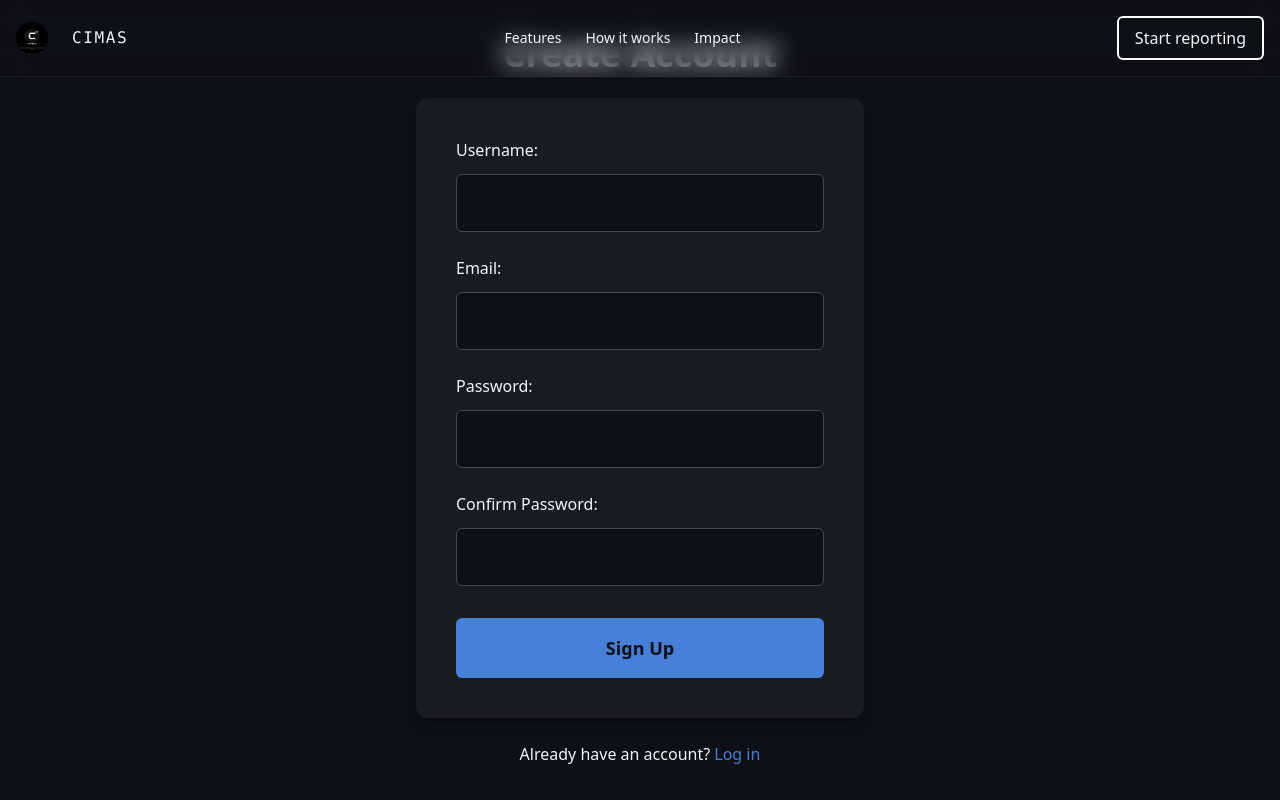
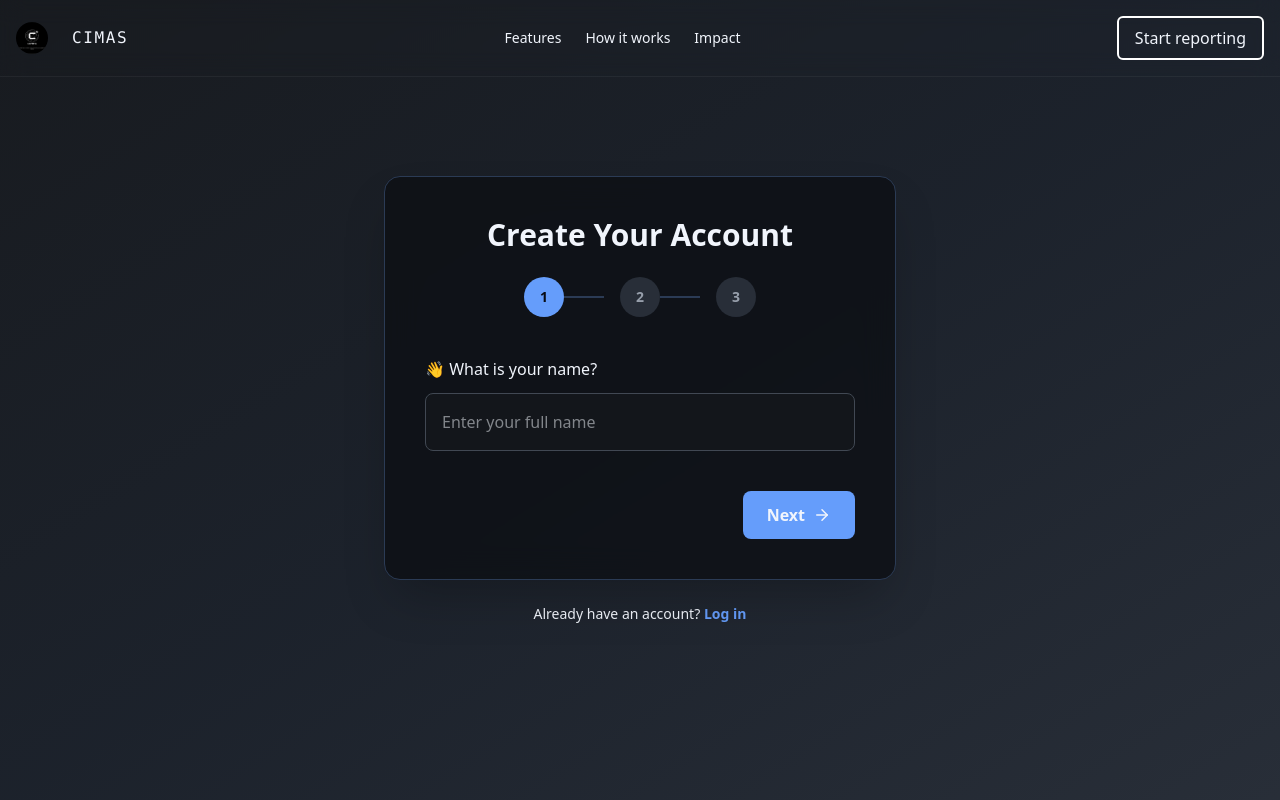
Before and after one commit to ziomega/Cybercrime-Incident-Management-and-Awareness-System, a React (Vite) app in the folder frontend/: page /signup in a window 1280 px wide. Built offline with nearby package versions, Linux system fonts and the light colour scheme.

Commit message:
feat:multi-step form added to sign-up page

```diff
--- a/frontend/src/components/Signup.jsx
+++ b/frontend/src/components/Signup.jsx
@@ -1,99 +1,216 @@
-import { useState } from 'react';
-import { Link, useNavigate } from 'react-router-dom';
-import { signup as signupApi } from '../api/auth'; // Assuming you have a signup function in your API
+import { useState } from "react";
+import { useNavigate, Link } from "react-router-dom";
+import { signup as signupApi } from "../api/auth";
+import { ArrowRight, ArrowLeft, CheckCircle } from "lucide-react";
 
-function Signup() {
-  const [username, setUsername] = useState('');
-  const [email, setEmail] = useState('');
-  const [password, setPassword] = useState('');
-  const [confirmPassword, setConfirmPassword] = useState('');
-  const [error, setError] = useState('');
+export default function Signup() {
+  const [step, setStep] = useState(1);
+  const [form, setForm] = useState({
+    username: "",
+    email: "",
+    password: "",
+    confirmPassword: "",
+  });
+  const [error, setError] = useState("");
   const navigate = useNavigate();
 
-  const handleSubmit = async (e) => {
-    e.preventDefault();
-    setError('');
+  const handleChange = (e) => {
+    setForm({ ...form, [e.target.name]: e.target.value });
+  };
 
-    if (password !== confirmPassword) {
-      setError("Passwords don't match.");
-      return;
+  const handleNext = () => {
+    if (step === 1 && !form.username) return setError("Please enter your name.");
+    if (step === 2 && !form.email) return setError("Please enter your email.");
+    if (step === 3) {
+      if (!form.password) return setError("Please create a password.");
+      if (form.password !== form.confirmPassword)
+        return setError("Passwords do not match.");
     }
+    setError("");
+    setStep((prev) => prev + 1);
+  };
 
+  const handlePrev = () => {
+    setError("");
+    setStep((prev) => prev - 1);
+  };
+
+  const handleSubmit = async () => {
     try {
-      await signupApi({ username, email, password });
-      navigate('/login'); // Redirect to login after successful signup
+      await signupApi(form);
+      navigate("/login");
     } catch (err) {
-      setError(err.message || 'Failed to create an account. Please try again.');
+      setError(err.message || "Failed to create an account. Please try again.");
     }
   };
 
+  const steps = [1, 2, 3];
+
   return (
-    <div className="flex flex-col items-center justify-center min-h-screen p-8">
-      <h1 className="mb-6 text-4xl font-bold">Create Account</h1>
+    <div className="min-h-screen flex flex-col justify-center items-center bg-gradient-to-br from-[oklch(0.22_0.01_260)] via-[oklch(0.25_0.02_260)] to-[oklch(0.3_0.02_260)] p-8 text-[oklch(0.97_0.01_260)]">
+      <div className="bg-[oklch(0.17_0.01_260)]/80 backdrop-blur-lg shadow-2xl rounded-2xl p-10 w-full max-w-lg border border-[oklch(0.35_0.05_260)] relative overflow-hidden">
+        <h1 className="text-3xl font-bold mb-6 text-center">
+          {step < 4 ? "Create Your Account" : "All Set!"}
+        </h1>
+
+        {/* Step circles */}
+        <div className="flex justify-center mb-10">
+          <div className="flex items-center gap-4">
+            {steps.map((s, i) => (
+              <div key={i} className="flex items-center">
+                <div
+                  className={`w-10 h-10 flex items-center justify-center rounded-full text-sm font-semibold transition-all duration-300 ${
+                    step >= s
+                      ? "bg-[oklch(0.7_0.15_260)] text-[oklch(0.15_0.02_260)]"
+                      : "bg-[oklch(0.3_0.02_260)] text-[oklch(0.7_0.02_260)]"
+                  }`}
+                >
+                  {s}
+                </div>
+                {i !== steps.length - 1 && (
+                  <div
+                    className={`w-10 h-[2px] transition-all duration-300 ${
+                      step > s
+                        ? "bg-[oklch(0.7_0.15_260)]"
+                        : "bg-[oklch(0.35_0.05_260)]"
+                    }`}
+                  ></div>
+                )}
+              </div>
+            ))}
+          </div>
+        </div>
+
         {error && (
-        <div className="w-full max-w-md p-4 mb-6 text-center text-red-400 bg-red-900 bg-opacity-25 border border-red-400 rounded-lg">
+          <div className="mb-6 p-3 text-sm text-center text-red-400 border border-red-400 bg-red-900/20 rounded-lg">
             {error}
           </div>
         )}
-      <form
-        onSubmit={handleSubmit}
-        className="flex flex-col gap-6 p-10 rounded-xl bg-[oklch(0.22_0.01_260)] w-full max-w-md shadow-lg"
-      >
-        <div className="flex flex-col">
-          <label className="mb-3 text-base font-medium">Username:</label>
+
+        {/* Step forms */}
+        <div className="transition-all duration-500 ease-in-out">
+          {step === 1 && (
+            <div>
+              <label className="block mb-3 text-base font-medium">
+                👋 What is your name?
+              </label>
               <input
                 type="text"
-            value={username}
-            onChange={(e) => setUsername(e.target.value)}
-            required
-            className="p-4 rounded-md border border-[oklch(0.4_0.01_260)] bg-[oklch(0.17_0.01_260)] text-[oklch(0.97_0.01_260)] text-base transition-colors duration-200 focus:outline-none focus:border-[oklch(0.6_0.15_260)] focus:ring-2 focus:ring-[oklch(0.6_0.15_260/0.3)]"
+                name="username"
+                value={form.username}
+                onChange={handleChange}
+                placeholder="Enter your full name"
+                className="w-full p-4 rounded-lg bg-[oklch(0.2_0.01_260)] border border-[oklch(0.4_0.02_260)] focus:outline-none focus:ring-2 focus:ring-[oklch(0.7_0.15_260)]"
               />
             </div>
-        <div className="flex flex-col">
-          <label className="mb-3 text-base font-medium">Email:</label>
+          )}
+
+          {step === 2 && (
+            <div>
+              <label className="block mb-3 text-base font-medium">
+               What is your email?
+              </label>
               <input
                 type="email"
-            value={email}
-            onChange={(e) => setEmail(e.target.value)}
-            required
-            className="p-4 rounded-md border border-[oklch(0.4_0.01_260)] bg-[oklch(0.17_0.01_260)] text-[oklch(0.97_0.01_260)] text-base transition-colors duration-200 focus:outline-none focus:border-[oklch(0.6_0.15_260)] focus:ring-2 focus:ring-[oklch(0.6_0.15_260/0.3)]"
+                name="email"
+                value={form.email}
+                onChange={handleChange}
+                placeholder="Enter your email"
+                className="w-full p-4 rounded-lg bg-[oklch(0.2_0.01_260)] border border-[oklch(0.4_0.02_260)] focus:outline-none focus:ring-2 focus:ring-[oklch(0.7_0.15_260)]"
               />
             </div>
-        <div className="flex flex-col">
-          <label className="mb-3 text-base font-medium">Password:</label>
+          )}
+
+          {step === 3 && (
+            <div>
+              <label className="block mb-3 text-base font-medium">
+                🔒 Create a password
+              </label>
               <input
                 type="password"
-            value={password}
-            onChange={(e) => setPassword(e.target.value)}
-            required
-            className="p-4 rounded-md border border-[oklch(0.4_0.01_260)] bg-[oklch(0.17_0.01_260)] text-[oklch(0.97_0.01_260)] text-base transition-colors duration-200 focus:outline-none focus:border-[oklch(0.6_0.15_260)] focus:ring-2 focus:ring-[oklch(0.6_0.15_260/0.3)]"
+                name="password"
+                value={form.password}
+                onChange={handleChange}
+                placeholder="Enter password"
+                className="w-full mb-4 p-4 rounded-lg bg-[oklch(0.2_0.01_260)] border border-[oklch(0.4_0.02_260)] focus:outline-none focus:ring-2 focus:ring-[oklch(0.7_0.15_260)]"
+              />
+              <label className="block mb-3 text-base font-medium">
+                ✅ Confirm your password
+              </label>
+              <input
+                type="password"
+                name="confirmPassword"
+                value={form.confirmPassword}
+                onChange={handleChange}
+                placeholder="Re-enter password"
+                className="w-full p-4 rounded-lg bg-[oklch(0.2_0.01_260)] border border-[oklch(0.4_0.02_260)] focus:outline-none focus:ring-2 focus:ring-[oklch(0.7_0.15_260)]"
               />
             </div>
-        <div className="flex flex-col">
-          <label className="mb-3 text-base font-medium">Confirm Password:</label>
-          <input
-            type="password"
-            value={confirmPassword}
-            onChange={(e) => setConfirmPassword(e.target.value)}
-            required
-            className="p-4 rounded-md border border-[oklch(0.4_0.01_260)] bg-[oklch(0.17_0.01_260)] text-[oklch(0.97_0.01_260)] text-base transition-colors duration-200 focus:outline-none focus:border-[oklch(0.6_0.15_260)] focus:ring-2 focus:ring-[oklch(0.6_0.15_260/0.3)]"
-          />
+          )}
+
+          {step === 4 && (
+            <div className="flex flex-col items-center text-center py-8">
+              <CheckCircle className="w-16 h-16 text-[oklch(0.7_0.15_260)] mb-4" />
+              <h2 className="text-2xl font-semibold mb-2">
+                You're all set, {form.username}!
+              </h2>
+              <p className="text-[oklch(0.8_0.02_260)]">
+                Redirecting you to login...
+              </p>
             </div>
+          )}
+        </div>
+
+        {/* Navigation buttons */}
+        {step < 4 && (
+          <div className="flex justify-between mt-10">
+            {step > 1 ? (
               <button
-          type="submit"
-          className="p-4 mt-2 text-lg font-bold rounded-md cursor-pointer bg-[oklch(0.6_0.15_260)] text-[oklch(0.17_0.01_260)] transition-transform duration-100 ease-in-out hover:bg-[oklch(0.7_0.15_260)] active:scale-[0.98]"
+                onClick={handlePrev}
+                className="flex items-center gap-2 px-6 py-3 rounded-lg bg-[oklch(0.3_0.05_260)] hover:bg-[oklch(0.35_0.05_260)] transition-all"
               >
-          Sign Up
+                <ArrowLeft size={18} /> Back
               </button>
-      </form>
-      <p className="mt-6 text-center">
-        Already have an account?{' '}
-        <Link to="/login" className="text-[oklch(0.6_0.15_260)] hover:underline">
+            ) : (
+              <div></div>
+            )}
+
+            {step < 3 ? (
+              <button
+                onClick={handleNext}
+                className="flex items-center gap-2 px-6 py-3 font-semibold rounded-lg bg-[oklch(0.7_0.15_260)] hover:bg-[oklch(0.75_0.15_260)] transition-all"
+              >
+                Next <ArrowRight size={18} />
+              </button>
+            ) : (
+              <button
+                onClick={async () => {
+  try {
+    await signupApi(form);
+    setStep(5);  // only go to success step on real success
+    navigate("/login");
+  } catch (err) {
+    setError(err.message || "Failed to create an account. Please try again.");
+  }
+}}
+                className="flex items-center gap-2 px-6 py-3 font-semibold rounded-lg bg-[oklch(0.7_0.15_260)] hover:bg-[oklch(0.75_0.15_260)] transition-all"
+              >
+                Sign Up <ArrowRight size={18} />
+              </button>
+            )}
+          </div>
+        )}
+      </div>
+
+      <p className="mt-6 text-center text-sm">
+        Already have an account?{" "}
+        <Link
+          to="/login"
+          className="text-[oklch(0.7_0.15_260)] font-semibold hover:underline"
+        >
           Log in
         </Link>
       </p>
     </div>
   );
 }
-
-export default Signup;
```
Also changed, not shown: 1 other file (tests, documents, lock files or other folders). Lines whose indentation alone changed are shown as unchanged.
